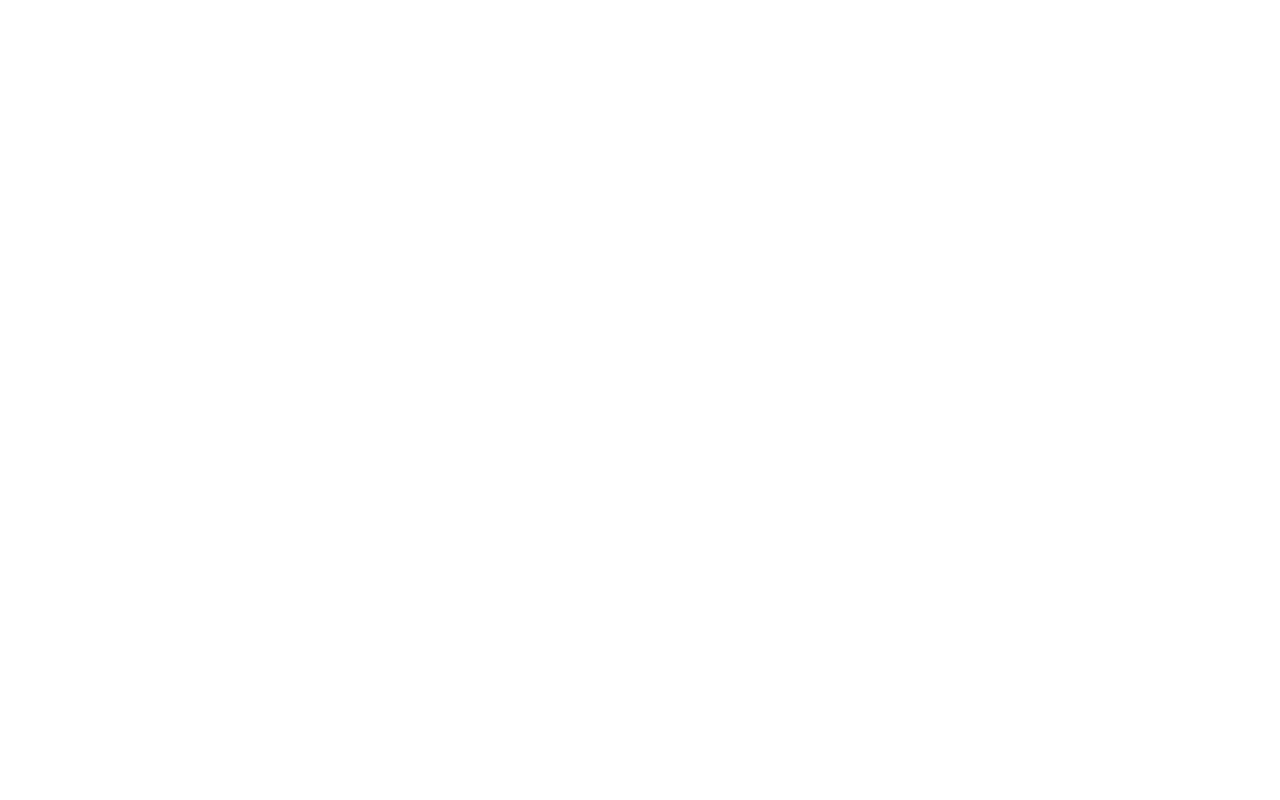
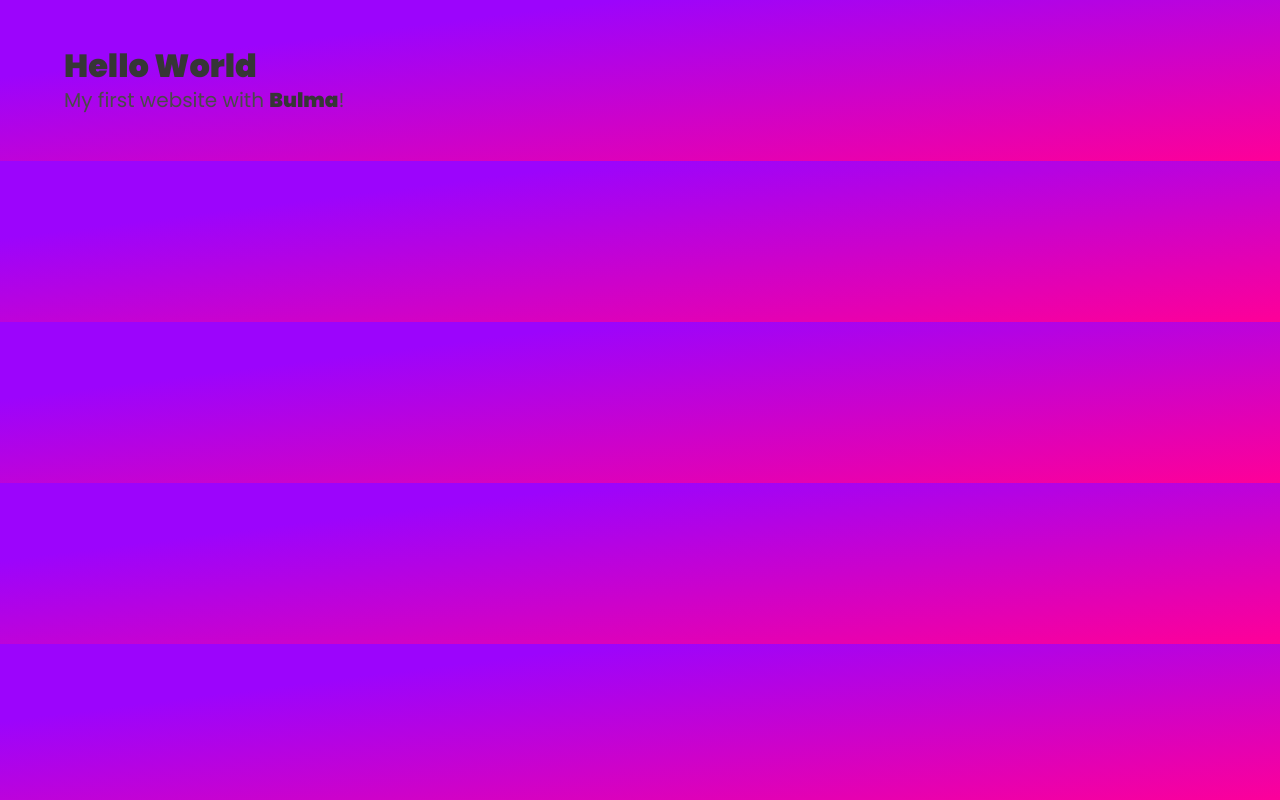
Before and after one commit to airtual/vault.gg, a plain HTML site: page index.html in a window 1280 px wide. Drawn offline with nearby package versions, Linux system fonts and the light colour scheme.

Commit message:
Update index.html

```diff
--- a/index.html
+++ b/index.html
@@ -1,9 +1,21 @@
 <!DOCTYPE html>
 <html>
   <head>
+    <meta charset="utf-8">
+    <meta name="viewport" content="width=device-width, initial-scale=1">
+    <title>Hello Bulma!</title>
     <link rel="stylesheet" href="index.css">
-    <title> Vault.gg: Your place for school news. </title>
   </head>
-
-
-    </html>
+  <body>
+  <section class="section">
+    <div class="container">
+      <h1 class="title">
+        Hello World
+      </h1>
+      <p class="subtitle">
+        My first website with <strong>Bulma</strong>!
+      </p>
+    </div>
+  </section>
+  </body>
+</html>
```
